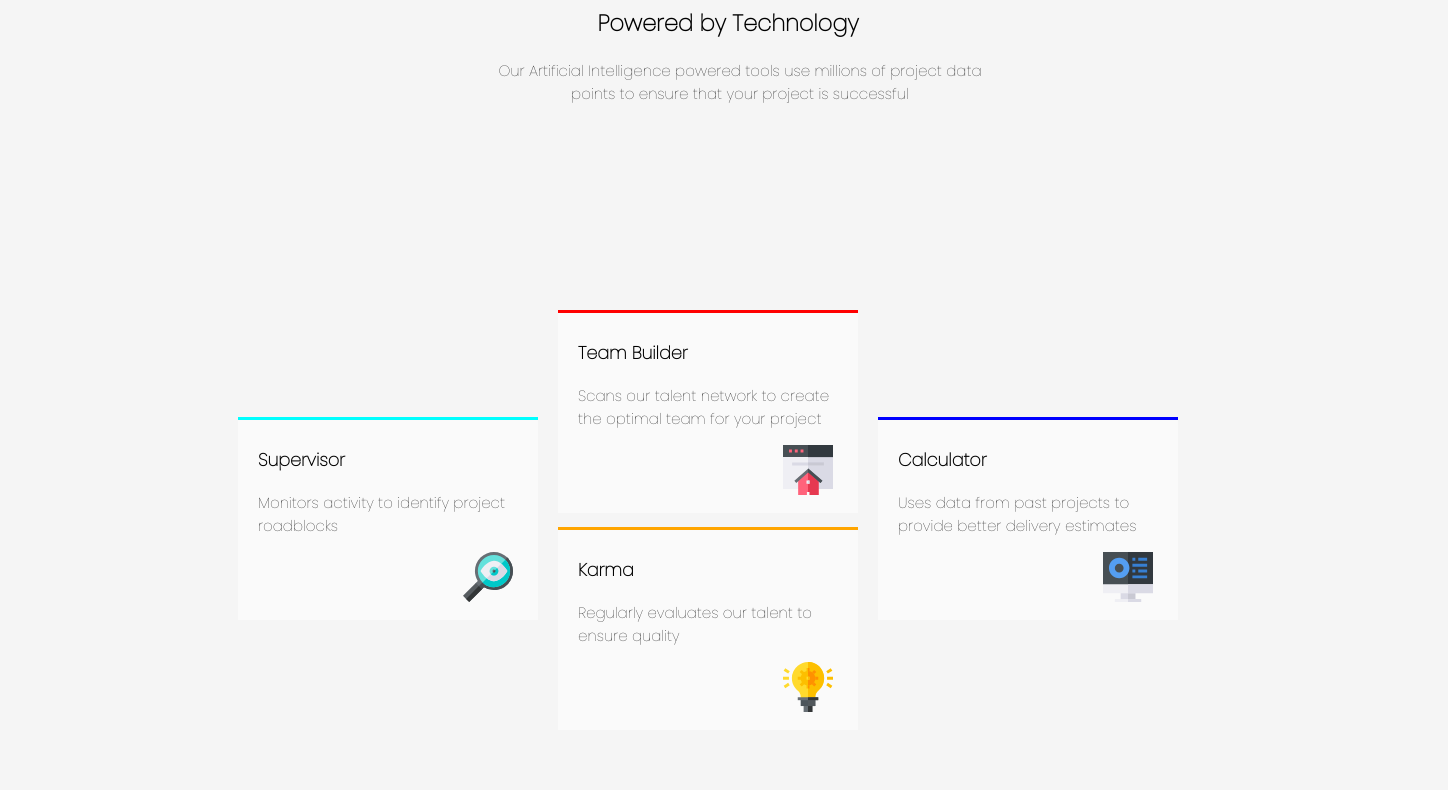
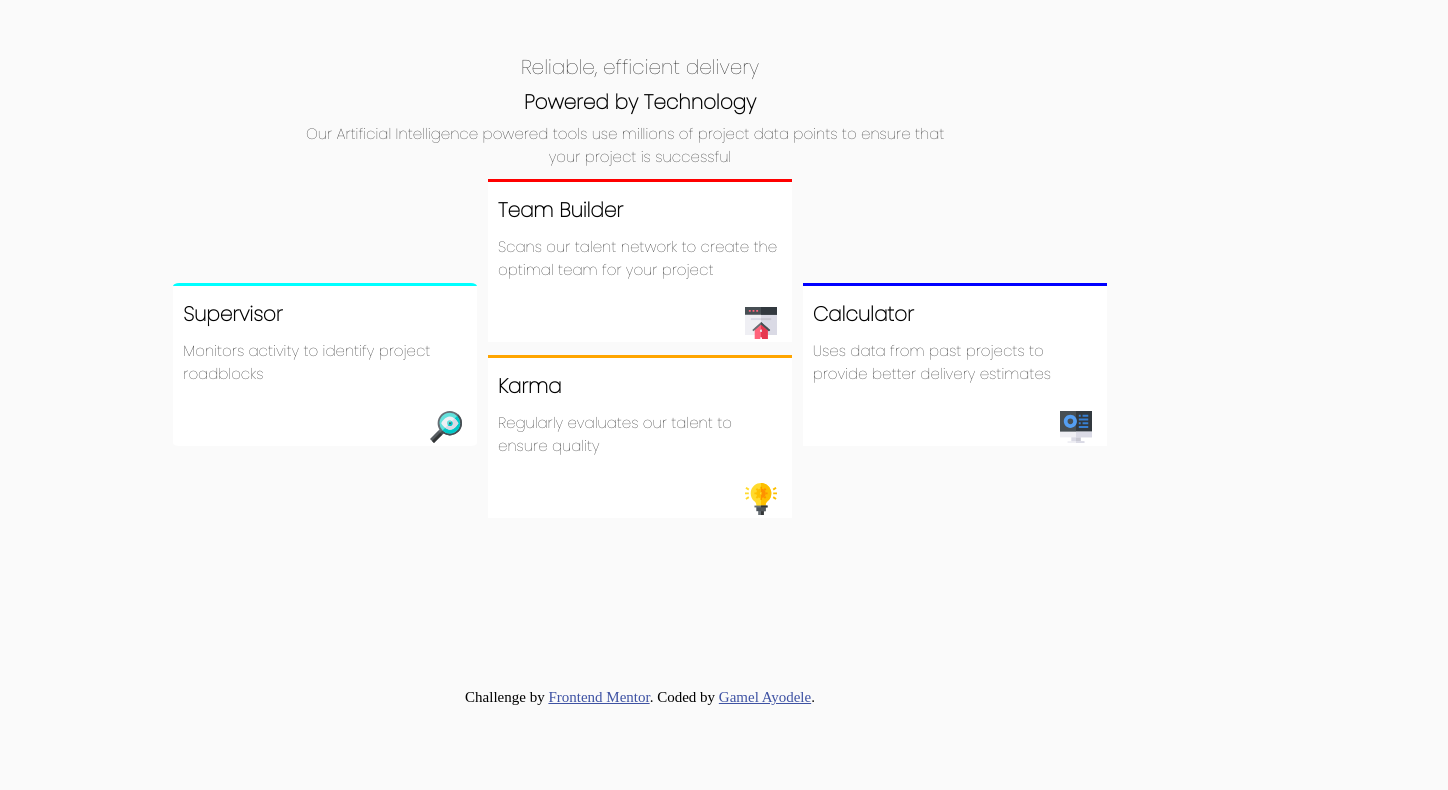
Before and after one commit to gamelayo/four-card-feature-section-master, a plain HTML site: page index.html in a window 1280 px wide. Shown: the part 79-869 px from the top of the page, 1448 px wide, since content can reach past the window. After the commit the page ends 800 px from the top, so only its background shows below. Drawn offline with Linux system fonts and the light colour scheme.

Commit message:
latest update

```diff
--- a/index.html
+++ b/index.html
@@ -1,5 +1,6 @@
 <!DOCTYPE html>
 <html lang="en">
+
 <head>
   <meta charset="UTF-8">
   <meta name="viewport" content="width=device-width, initial-scale=1.0"> <!-- displays site properly based on user's device -->
@@ -11,65 +12,88 @@
 
   <!-- Feel free to remove these styles or customise in your own stylesheet 👍 -->
   <style>
-    .attribution { font-size: 15px; text-align: center; }
-    .attribution a { color: hsl(228, 45%, 44%); }
+    .attribution {
+      font-size: 15px;
+      text-align: center;
+    }
+
+    .attribution a {
+      color: hsl(228, 45%, 44%);
+    }
   </style>
 </head>
+
 <body>
-<div class="top-content">
+  <main>
+    <div class="heading">
       <h1>Reliable, efficient delivery</h1>
       <h2>Powered by Technology</h2>
 
-  <p class="paragraph">Our Artificial Intelligence powered tools use millions of project data points
+      <p>Our Artificial Intelligence powered tools use millions of project data points
         to ensure that your project is successful</p>
     </div>
 
-<div class="middle-content">
+    <div class="flex-container">
+
+      <div class="supervisor-container">
         <div class="supervisor">
-<div class="psuper">
-  <h3>Supervisor</h3>
+
+          <h2>Supervisor</h2>
           <p>Monitors activity to identify project roadblocks</p>
+
+          <img class="icon" src="images/icon-supervisor.svg" alt="icon-Supervisor">
         </div>
-    <img class="icon-supervisor" src="images/icon-supervisor.svg" alt="icon-Supervisor">
       </div>
 
+
+      <div class="team-karma">
         <div class="team-builder">
-  <div class="pteam">
-    <h3>Team Builder</h3>
+
+          <h2>Team Builder</h2>
           <p>Scans our talent network to create the optimal team for your project</p>
-  </div>
 
-  <img class="icon-team-builder" src="images/icon-team-builder.svg" alt="icon-team-builder">
+
+          <img class="icon" src="images/icon-team-builder.svg" alt="icon-team-builder">
         </div>
 
         <div class="karma">
-    <div class="pkarma">
-      <h3>Karma</h3>
+
+          <h2>Karma</h2>
           <p>Regularly evaluates our talent to ensure quality</p>
+
+
+          <img class="icon" src="images/icon-karma.svg" alt="icon-Karma">
+        </div>
       </div>
 
-    <img class="icon-karma" src="images/icon-karma.svg" alt="icon-Karma">
-  </div>
+      <div class="calculator-container">
+
               <div class="calculator">
-  <div class="pcalculator">
-    <h3>Calculator</h3>
+
+                <h2>Calculator</h2>
                 <p>Uses data from past projects to provide better delivery estimates</p>
-  </div>
 
-  <img class="icon-calculator" src="images/icon-calculator.svg" alt="icon-Calculator">
+
+                <img class="icon" src="images/icon-calculator.svg" alt="icon-Calculator">
               </div>
 
             </div>
+      </div>
 
 
-<div class="bottom-content">
+  </main>
+
+
+
+
   <footer>
     <p class="attribution">
       Challenge by <a href="https://www.frontendmentor.io?ref=challenge" target="_blank">Frontend Mentor</a>.
       Coded by <a href="#">Gamel Ayodele</a>.
     </p>
   </footer>
-</div>
+
 
 </body>
+
 </html>
--- a/stylesheet/style.css
+++ b/stylesheet/style.css
@@ -1,104 +1,170 @@
-body{
-  text-align: center;
-  background-color: #f5f5f5;
+html{
+
+}
+
+
+body {
+  background-color: rgba(250, 250, 250, 1);
+  display: flex;
+  flex-direction: column;
+  align-items: center;
+  justify-content: center;
+  margin: auto;
+
+}
+
+main {
+  width: 100%;
+  height: 100%;
+  display: flex;
+  flex-direction: column;
+  align-items: center;
+  justify-content: center;
+  margin: auto;
+
+  font-family: 'Poppins', sans-serif;
   font-size: 15px;
+}
+
+h1 {
+  font-family: 'Poppins', sans-serif;
+  font-size: 20px;
+  align-self: center;
+  font-weight: 400;
+  margin-bottom: 5px;
+}
+
+h2 {
+  font-family: 'Poppins', sans-serif;
+  font-size: 20px;
+  align-self: center;
+  font-weight: 600;
+  margin: 0;
+}
+
+.heading p {
+  font-size: 15px;
+  width: 80%;
+  text-align-last: center;
   font-family: 'Poppins', sans-serif;
   font-weight: 200;
-  width: 1440px
-}
-.power{
-  font-family: 'Poppins', sans-serif;
+  margin: 5px;
 }
 
-.paragraph{
-  width: 35%;
-  margin-left: 480px;
+.heading {
+  display: flex;
+  flex-direction: column;
+  align-items: center;
+  justify-content: center;
+  margin: 0;
 }
 
-.middle-content{
-position: relative;
-width: 1400px;
-height: 800px;
+.flex-container p {
+  font-size: 15px;
+  width: 93%;
+  margin: 0 10px;
+  font-family: 'Poppins', sans-serif;
+  font-weight: 200;
+  align-self: auto;
 }
 
-.supervisor{
-position: absolute;
-left: 230px;
-bottom: 300px;
-width: 300px;
-height: 200px;
-text-align: left;
-background-color: hsl(0, 0%, 98%);
-border-top: solid Cyan;
-}
-.psuper{
-  padding: 10px 20px 0 20px;
-}
-.icon-supervisor{
-  position: absolute;
-  right: 25px;
-  width: 50px;
-  height: 50px;
-}
-  .calculator{
-position: absolute;
-background-color: hsl(0, 0%, 98%);
-right: 230px;
-bottom: 300px;
-width: 300px;
-height: 200px;
-text-align: left;
-border-top: solid blue;
-}
-.pcalculator{
-  padding: 10px 20px 0 20px;
-}
-.icon-calculator{
-position: absolute;
-right: 25px;
-width: 50px;
-height: 50px;
+.flex-container h2 {
+  align-self: auto;
+  margin: 10px 0 4px 10px;
 }
 
-  .team-builder{
-    right: 550px;
-    top: 190px;
-    height: 200px;
-    width: 300px;
-    text-align: left;
-    background-color: hsl(0, 0%, 98%);
-    position: absolute;
-    border-top: solid red;
+.flex-container {
+  display: flex;
+  flex-direction: column;
+  width: 100%;
+justify-content: space-around;
+  margin: 0;
+  height: 44rem;
+
 }
-.pteam{
-  padding: 10px 20px 0 20px;
+
+.icon {
+  width: 2rem;
+  align-self: flex-end;
+  margin: 20px 15px 0 0;
 }
-.icon-team-builder{
-position: absolute;
-right: 25px;
-width: 50px;
-height: 50px;
+
+.supervisor {
+  width: 19rem;
+  height: 10rem;
+  background-color: white;
+  border-top: solid Cyan;
+  display: flex;
+  flex-direction: column;
+  margin: auto;
+  justify-content: space-around;
+  border-radius: 2%;
+}
+
+.team-builder {
+  width: 19rem;
+  height: 10rem;
+  background-color: white;
+  border-top: solid red;
+  display: flex;
+  flex-direction: column;
+  justify-content: space-around;
+  margin: auto;
+}
+
+.karma {
+  width: 19rem;
+  height: 10rem;
+  background-color: white;
+  border-top: solid Orange;
+  display: flex;
+  flex-direction: column;
+  justify-content: space-around;
+  margin: auto;
+}
+
+.calculator {
+  width: 19rem;
+  height: 10rem;
+  background-color: white;
+  border-top: solid blue;
+  display: flex;
+  flex-direction: column;
+  margin: auto;
+  justify-content: space-around;
+}
+.team-karma{
+  display: flex;
+  flex-direction: column;
+  align-content: space-around;
+  height: 22rem;
+}
+
+.supervisor-container,
+.calculator-container{
+  margin: 0;
+}
 
 
+@media (min-width:40rem) {
+  body{
+    width: 60rem;
+    height: 100vh;
+  }
+
+  .flex-container{
+    display: flex;
+    flex-direction: row;
+    height: 24rem;
+    width: 59rem;
+  }
+
+  .supervisor-container,
+  .calculator-container{
+    display: flex;
+    flex-direction: column;
+    justify-content: center;
+
+  }
 
 }
-  .karma{
-    left: 550px;
-    bottom: 190px;
-    background-color: hsl(0, 0%, 98%);
-    width: 300px;
-    height: 200px;
-    position: absolute;
-    text-align: left;
-    border-top: solid orange;
-}
-.pkarma{
-  padding: 10px 20px 0 20px;
-}
-.icon-karma{
-  position: absolute;
-  right: 25px;
-  width: 50px;
-  height: 50px;
-
-}
```
Lines whose indentation alone changed are shown as unchanged.
